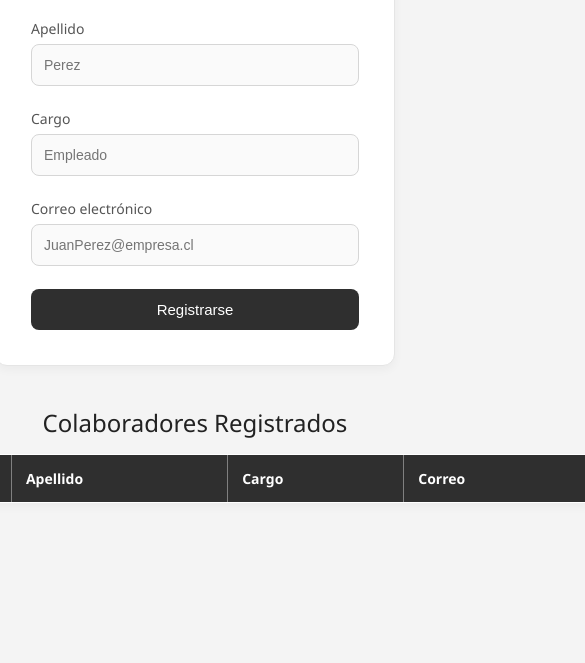
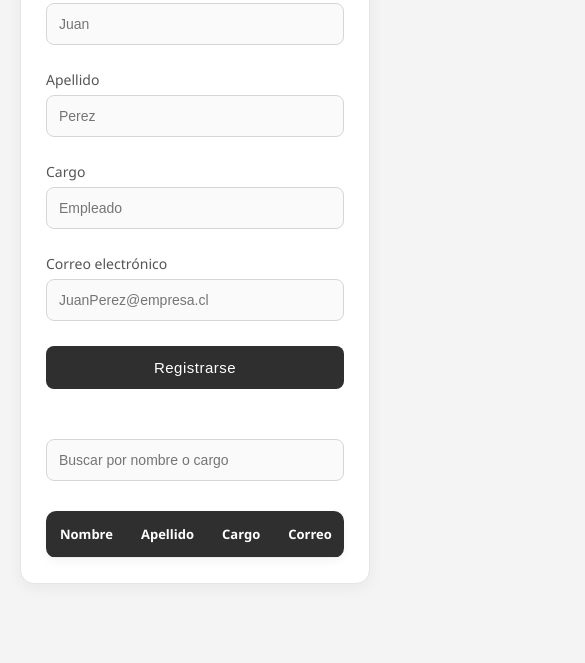
Before and after one commit to FelipeNRV/Ev2, a plain HTML site: page index.html in a window 390 px wide. Shown: the part 210-873 px from the top of the page, 585 px wide, since content can reach past the window. After the commit the page ends 844 px from the top, so only its background shows below. Drawn offline with Linux system fonts and the light colour scheme.

Commit message:
Actualiza diseño y estilos del formulario y se mejora tabla añadiendo barra de busqueda

```diff
--- a/index.html
+++ b/index.html
@@ -1,66 +1,67 @@
-<!DOCTYPE html>
+<!doctype html>
 <html lang="en">
   <head>
-    <meta charset="UTF-8">
-    <meta name="viewport" content="width=device-width, initial-scale=1.0">
-    <title>Document</title>
-    <link rel="stylesheet" href="style.css">
+    <meta charset="UTF-8" />
+    <meta name="viewport" content="width=device-width, initial-scale=1.0" />
+    <title>Registro de Colaboradores</title>
+    <link rel="stylesheet" href="style.css" />
   </head>
   <body>
+    <div class="contenedor">
+      <h1>Registro de Colaboradores</h1>
 
-    <form class="contenedor"><!-- //nombre, apellido, cargo y correo electrónico corporativo// -->
-        <h1>Formulario de Registro</h1>
-
+      <form class="formulario" id="formulario">
+        <!-- //nombre, apellido, cargo y correo electrónico corporativo// -->
         <div class="campo">
           <label for="nombre">Nombre</label>
-            <input type="text" id="nombre" placeholder="Juan">
+          <input type="text" id="nombre" placeholder="Juan" />
           <p id="error-nombre" class="error"></p>
         </div>
 
         <div class="campo">
           <label for="apellido">Apellido</label>
-            <input type="text" id="apellido" placeholder="Perez">
+          <input type="text" id="apellido" placeholder="Perez" />
           <p id="error-apellido" class="error"></p>
         </div>
 
         <div class="campo">
           <label for="cargo">Cargo</label>
-            <input type="text" id="cargo" placeholder="Empleado">
+          <input type="text" id="cargo" placeholder="Empleado" />
           <p id="error-cargo" class="error"></p>
         </div>
 
         <div class="campo">
           <label for="correo">Correo electrónico</label>
-            <input type="text" id="correo" placeholder="JuanPerez@empresa.cl">
+          <input type="text" id="correo" placeholder="JuanPerez@empresa.cl" />
           <p id="error-correo" class="error"></p>
         </div>
 
-        <button id="registrar-btn">Registrarse</button>
-
+        <button type="submit" id="registrar-btn">Registrarse</button>
       </form>
 
-    <div>
-        <table border="1">
-        <h2>Colaboradores Registrados</h2>
+      <p id="mensaje"></p>
+
+      <input
+        type="text"
+        id="busqueda"
+        placeholder="Buscar por nombre o cargo"
+      />
+
+      <table>
         <thead>
           <tr>
             <th>Nombre</th>
             <th>Apellido</th>
             <th>Cargo</th>
             <th>Correo</th>
+            <th>Acción</th>
           </tr>
         </thead>
-            <tbody>
-                <tr>
 
-                </tr>
-            </tbody>
+        <tbody id="tablacolaboradores"></tbody>
       </table>
     </div>
-    <header></header>
-    <main></main>
-    <footer></footer>
 
-
+    <script src="script.js"></script>
   </body>
 </html>
--- a/style.css
+++ b/style.css
@@ -7,38 +7,61 @@
 
 /* BODY */
 body {
-    font-family: 'Segoe UI', Tahoma, Geneva, Verdana, sans-serif;
+  font-family: "Segoe UI", Tahoma, Geneva, Verdana, sans-serif;
   background-color: #f4f4f4;
   color: #333;
+  min-height: 100vh;
   padding: 40px;
   display: flex;
-    flex-direction: column;
+  justify-content: center;
   align-items: center;
-    gap: 40px;
+}
+
+/* CONTENEDOR */
+.contenedor {
+  background-color: #ffffff;
+  width: 100%;
+  max-width: 900px;
+  padding: 35px;
+  border-radius: 14px;
+  border: 1px solid #e5e5e5;
+  box-shadow: 0 4px 15px rgba(0, 0, 0, 0.05);
+  animation: aparecer 0.4s ease;
+}
+
+/* ANIMACIÓN */
+@keyframes aparecer {
+  from {
+    opacity: 0;
+    transform: translateY(10px);
+  }
+
+  to {
+    opacity: 1;
+    transform: translateY(0);
+  }
+}
+
+/* TITULOS */
+h1 {
+  text-align: center;
+  margin-bottom: 30px;
+  font-size: 30px;
+  font-weight: 600;
+  color: #222;
 }
 
 /* FORMULARIO */
-.contenedor {
-    background-color: #ffffff;
-    width: 400px;
-    padding: 35px;
-    border-radius: 12px;
-    border: 1px solid #e5e5e5;
-    box-shadow: 0 4px 10px rgba(0, 0, 0, 0.04);
+.formulario {
+  display: grid;
+  grid-template-columns: 1fr 1fr;
+  gap: 20px;
 }
 
-h1 {
-    text-align: center;
-    margin-bottom: 25px;
-    font-size: 28px;
-    font-weight: 500;
-    color: #222;
-}
-
+/* CAMPOS */
 .campo {
   display: flex;
   flex-direction: column;
-    margin-bottom: 18px;
 }
 
 label {
@@ -48,6 +71,7 @@ label {
   color: #555;
 }
 
+/* INPUTS */
 input {
   padding: 12px;
   border: 1px solid #d6d6d6;
@@ -57,16 +81,22 @@ input {
   transition: 0.2s ease;
 }
 
+input:hover {
+  border-color: #b5b5b5;
+}
+
 input:focus {
   outline: none;
-    border-color: #999;
-    background-color: #fff;
+  border-color: #2f2f2f;
+  background-color: white;
+  box-shadow: 0 0 0 3px rgba(47, 47, 47, 0.1);
 }
 
 /* BOTÓN */
 button {
+  grid-column: span 2;
   width: 100%;
-    padding: 12px;
+  padding: 13px;
   border: none;
   border-radius: 8px;
   background-color: #2f2f2f;
@@ -74,35 +104,44 @@ button {
   font-size: 15px;
   font-weight: 500;
   cursor: pointer;
-    transition: background-color 0.2s ease;
+  transition: 0.2s ease;
+  letter-spacing: 0.5px;
 }
 
 button:hover {
   background-color: #1f1f1f;
+  transform: scale(1.01);
 }
 
-/* MENSAJES DE ERROR */
+/* MENSAJES */
 .error {
   margin-top: 5px;
   font-size: 12px;
   color: #c0392b;
 }
 
+#mensaje {
+  margin-top: 20px;
+  text-align: center;
+  font-weight: 500;
+}
+
+/* BUSCADOR */
+#busqueda {
+  width: 100%;
+  margin-top: 30px;
+  margin-bottom: 20px;
+}
+
 /* TABLA */
 table {
-    width: 800px;
+  width: 100%;
   border-collapse: collapse;
   background-color: white;
   border-radius: 10px;
   overflow: hidden;
+  margin-top: 10px;
   box-shadow: 0 4px 10px rgba(0, 0, 0, 0.04);
-}
-
-h2 {
-    margin-bottom: 15px;
-    text-align: center;
-    font-weight: 500;
-    color: #222;
 }
 
 thead {
@@ -118,6 +157,50 @@ td {
   font-size: 14px;
 }
 
+tbody tr {
+  transition: background-color 0.2s ease;
+}
+
 tbody tr:hover {
   background-color: #f8f8f8;
 }
+
+/* BOTÓN ELIMINAR */
+td button {
+  background-color: #c0392b;
+  padding: 8px 12px;
+  font-size: 13px;
+}
+
+td button:hover {
+  background-color: #992d22;
+}
+
+/* RESPONSIVE */
+@media (max-width: 768px) {
+  body {
+    padding: 20px;
+  }
+
+  .contenedor {
+    padding: 25px;
+  }
+
+  .formulario {
+    grid-template-columns: 1fr;
+  }
+
+  button {
+    grid-column: span 1;
+  }
+
+  table {
+    display: block;
+    overflow-x: auto;
+  }
+
+  th,
+  td {
+    font-size: 13px;
+  }
+}
```
Lines whose indentation alone changed are shown as unchanged.
